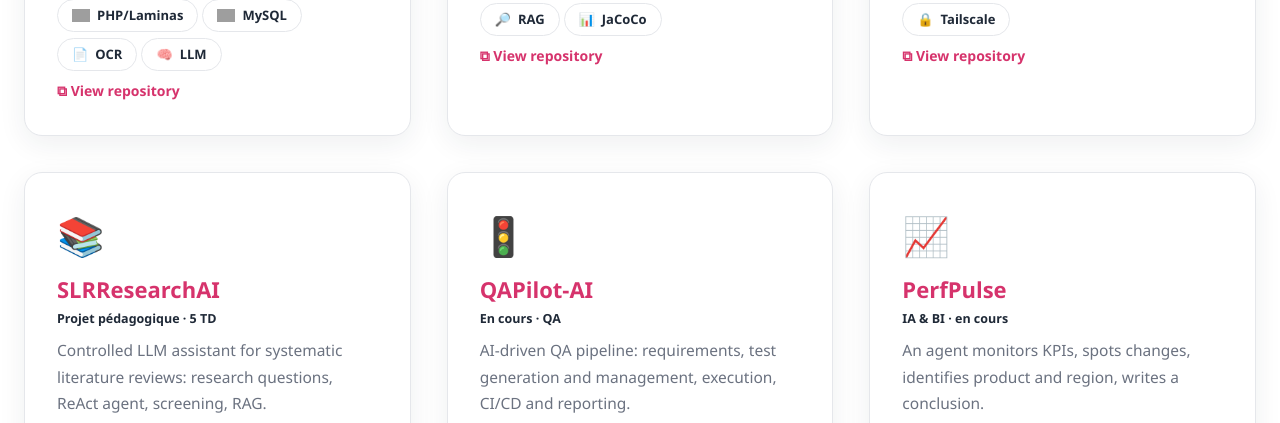
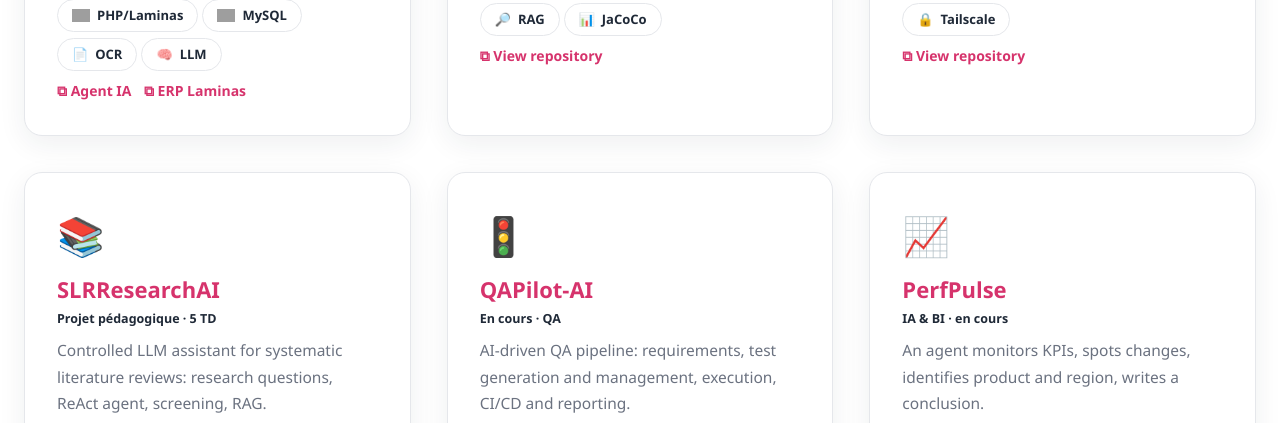
Before and after one commit to kammounimen/portfolio, a plain HTML site: page index.html in a window 1280 px wide. Shown: the part 2794-3217 px from the top of the page. Drawn offline with Linux system fonts and the light colour scheme; grey boxes are pictures that could not be loaded.

Commit message:
Fix HTML structure and update content

```diff
--- a/index.html
+++ b/index.html
@@ -205,7 +205,7 @@ const SK={"Langages|Languages":"Python · C · C++ · Java · JavaScript · HTML
 const F=[["all"],["ai","IA|AI"],["data","Data"],["cloud","Cloud"],["security","Sécurité|Security"],["blockchain","Blockchain"],["qa","QA"],["backend","Back-end"],["embedded","Embarqué|Embedded"]];
 // [domaines, icône, titre, méta, [fr,en], métriques [valeur, label fr|en], stack, dépôt]
 const P=[
-["ai backend","🧾","Plateforme IA de factures","Stage ICT · 2026",["OCR + LLM + agents IA pour extraire et retrouver les données des factures. Django, ERP Laminas, FastAPI.","OCR + LLM + AI agents to extract and retrieve invoice data. Django, Laminas ERP, FastAPI."],[["3","couches|layers"],["OCR","+ LLM + agents"],["Laminas","ERP PHP"]],"Python,FastAPI,Django,PHP/Laminas,MySQL,OCR,LLM","erp-ai-laminas"],
+["ai backend","🧾","Plateforme IA de factures","Stage ICT · 2026",["OCR + LLM + agents IA pour extraire et retrouver les données des factures. Django, ERP Laminas, FastAPI.","OCR + LLM + AI agents to extract and retrieve invoice data. Django, Laminas ERP, FastAPI."],[["3","couches|layers"],["OCR","+ LLM + agents"],["Laminas","ERP PHP"]],"Python,FastAPI,Django,PHP/Laminas,MySQL,OCR,LLM","ERP-AI+erp-ai-laminas"],
 ["ai qa backend","🧪","Plateforme de tests IA","PFA · 2026",["Agents LangGraph générant des tests Gherkin depuis des User Stories ; orchestrateur Spring Boot sécurisé.","LangGraph agents generating Gherkin tests from User Stories; secured Spring Boot orchestrator."],[["JWT","sécurité|security"],["JaCoCo","couverture|coverage"],["RAG","+ CI/CD"]],"LangGraph,Spring Boot,RAG,JaCoCo","langGraph"],
 ["security cloud","🛡️","FogWatch","Projet d’équipe",["Détection collaborative d’attaques sur 3 sites : Suricata, corrélateur MQTT, blocage nftables.","Collaborative attack detection on 3 sites: Suricata, MQTT correlator, nftables blocking."],[["3","sites"],["2","modes isolé/collab.|isolated/collab."],["nftables","blocage|blocking"]],"Suricata,K3s,MQTT,Tailscale","FogWatch"],
 ["ai","📚","SLRResearchAI","Projet pédagogique · 5 TD",["Assistant LLM contrôlé pour revues systématiques : questions de recherche, agent ReAct, screening, RAG.","Controlled LLM assistant for systematic literature reviews: research questions, ReAct agent, screening, RAG."],[["5","TD"],["ReAct","agent"],["RAG","contexte|context"]],"Python,LLM,ReAct,RAG","SLRResearchAI"],
@@ -233,7 +233,7 @@ function paint(){
  $("#sk").innerHTML=Object.entries(SK).map(([k,v])=>`<div class="card"><h3>${T(k)}</h3>${v.split(" · ").map(tg).join("")}</div>`).join("");
  const cur=($("#fl .on")||{}).dataset?.f||"all";
  $("#fl").innerHTML=F.map(([k,l])=>`<button class="fb ${k==cur?"on":""}" data-f="${k}">${k=="all"?D[L].all:T(l)}</button>`).join("");
- $("#pj").innerHTML=P.map(p=>`<div class="card pj" data-d="${p[0]}"><span class="ico">${p[1]}</span><h3>${p[2]}</h3><div class="meta">${p[3]}</div><p>${p[4][L=="fr"?0:1]}</p><div class="mx">${p[5].map(m=>`<div><b>${T(m[0])}</b><small>${T(m[1])}</small></div>`).join("")}</div>${p[6].split(",").map(tg).join("")}<br><a class="go" href="${R+p[7]}" target="_blank" rel="noopener">${D[L].repo}</a></div>`).join("");
+ $("#pj").innerHTML=P.map(p=>`<div class="card pj" data-d="${p[0]}"><span class="ico">${p[1]}</span><h3>${p[2]}</h3><div class="meta">${p[3]}</div><p>${p[4][L=="fr"?0:1]}</p><div class="mx">${p[5].map(m=>`<div><b>${T(m[0])}</b><small>${T(m[1])}</small></div>`).join("")}</div>${p[6].split(",").map(tg).join("")}<br>${p[7].split("+").map((r,i,a)=>`<a class="go" href="${R+r}" target="_blank" rel="noopener">${a.length>1?(i?"⧉ ERP Laminas":"⧉ Agent IA"):D[L].repo}</a>`).join(" &nbsp; ")}</div>`).join("");
  filt(cur);
  const fr=L=="fr",tl=[
  [fr?"Juin – Juil. 2026":"Jun – Jul 2026",fr?"Stage — ICT (Innovative Computer Technology), Sfax":"Internship — ICT, Sfax",fr?"Plateforme IA de gestion de factures : OCR, LLM, agents IA, Django, Laminas/PHP, FastAPI.":"AI invoice-management platform: OCR, LLM, AI agents, Django, Laminas/PHP, FastAPI.",""],
```
